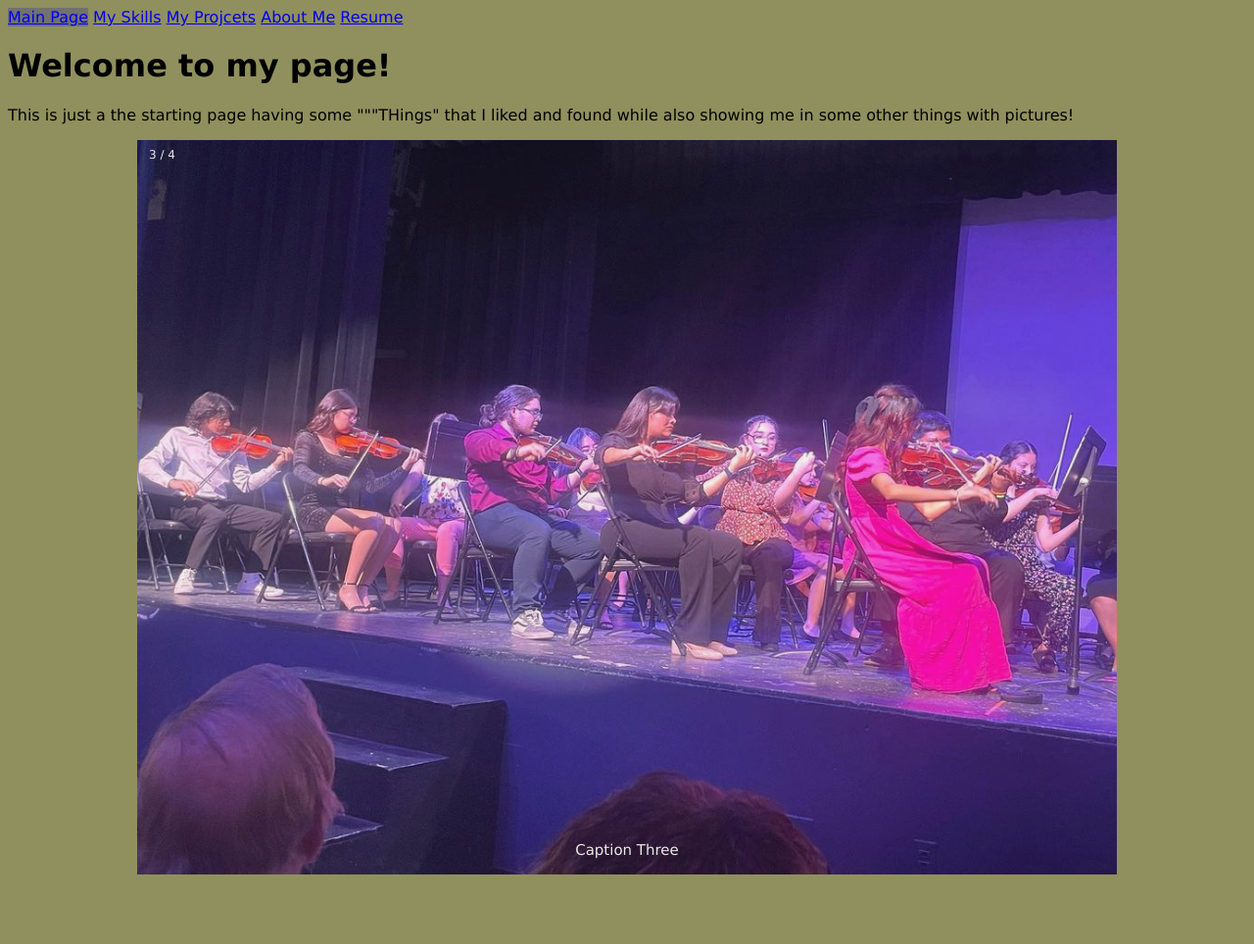
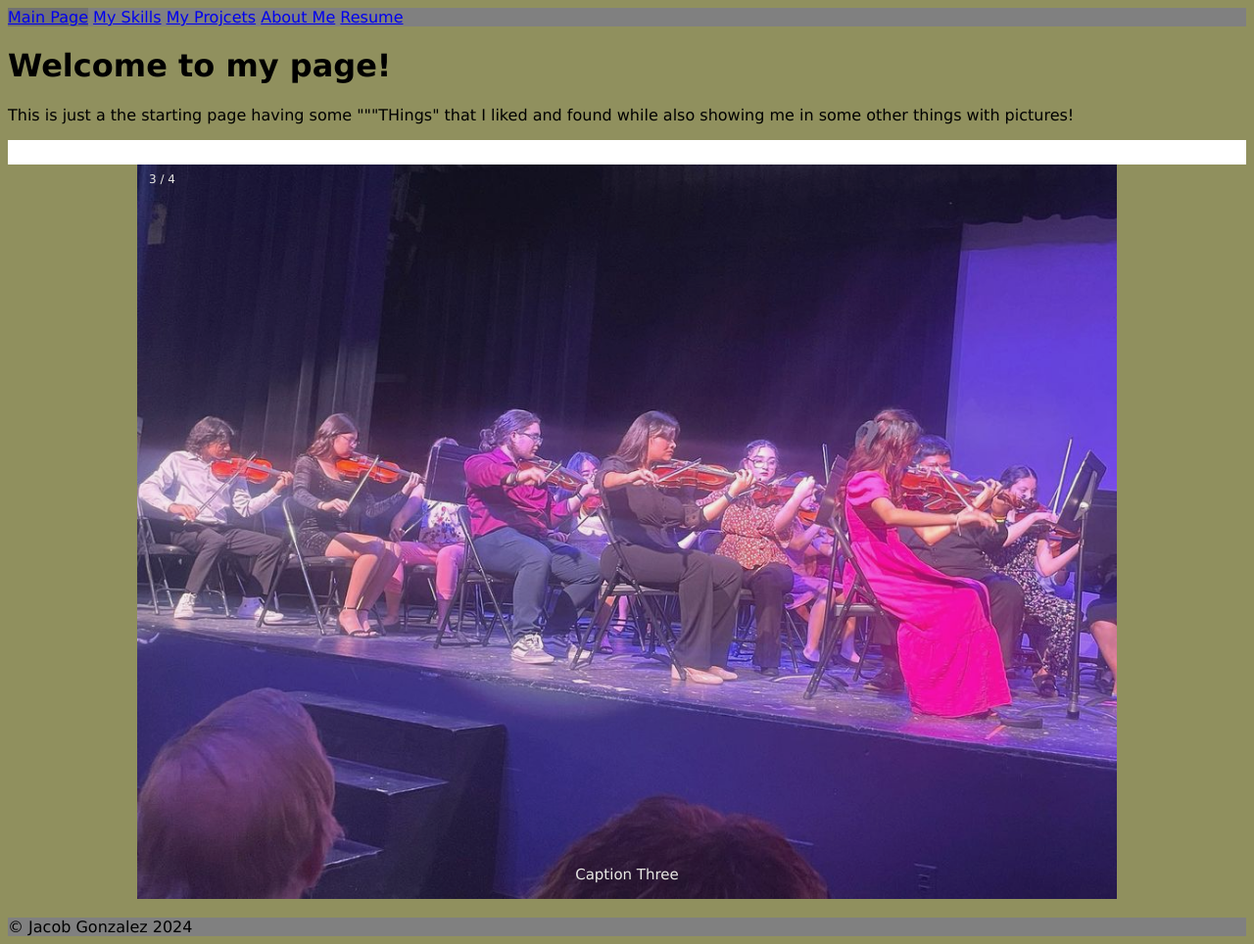
Before and after one commit to Hurchener1/Final_About_Me, a plain HTML site: page index.html in a window 1280 px wide. Shown: the whole page at 98% size. Before the commit the page ends 920 px from the top, so only its background shows below. Drawn offline with Linux system fonts and the light colour scheme; no server answers.

Commit message:
EHEHHEEHEHHEHE

```diff
--- a/css/main.css
+++ b/css/main.css
@@ -70,6 +70,15 @@ img {
     }
 }
 
+.line{
+    background-color: #ffff;
+    padding: .5%;
+    box-sizing: border-box;
+    box-decoration-break: clone;
+    border-color: #ffff;
+    box-shadow: #ffff;
+}
+
 .karma-light {
     font-family: "Karma", serif;
     font-weight: 300;
@@ -100,6 +109,14 @@ img {
     font-style: normal;
 }
 
+footer{
+    background-color: gray;
+}
+
+header{
+    background-color: grey;
+}
+
 .body1 {
     background: #1e760398;
 }
--- a/index.html
+++ b/index.html
@@ -19,13 +19,15 @@
     </header>
 
     <h1>Welcome to my page!</h1>
-    <p>This is just a the starting page having some """THings" that I liked and found while also showing me in some other things with pictures!</p>
+    <p>This is just a the starting page having some """THings" that I liked and found while also showing me in some
+        other things with pictures!</p>
+    <div class="line">
+    </div>
     <div id="quotes">
-
     </div>
     <div id="quotes2">
-
     </div>
+    <div class="line"></div>
     <div class="slideshow-container">
 
         <div class="mySlides fade">
@@ -56,5 +58,8 @@
     <br>
 
 </body>
+<footer>
+    © Jacob Gonzalez 2024
+</footer>
 
 </html>
```
Also changed, not shown: me.html (+3 -0 lines), projects.html (+3 -0 lines), resume.html (deleted, +0 -21 lines), skills.html (+4 -0 lines).
